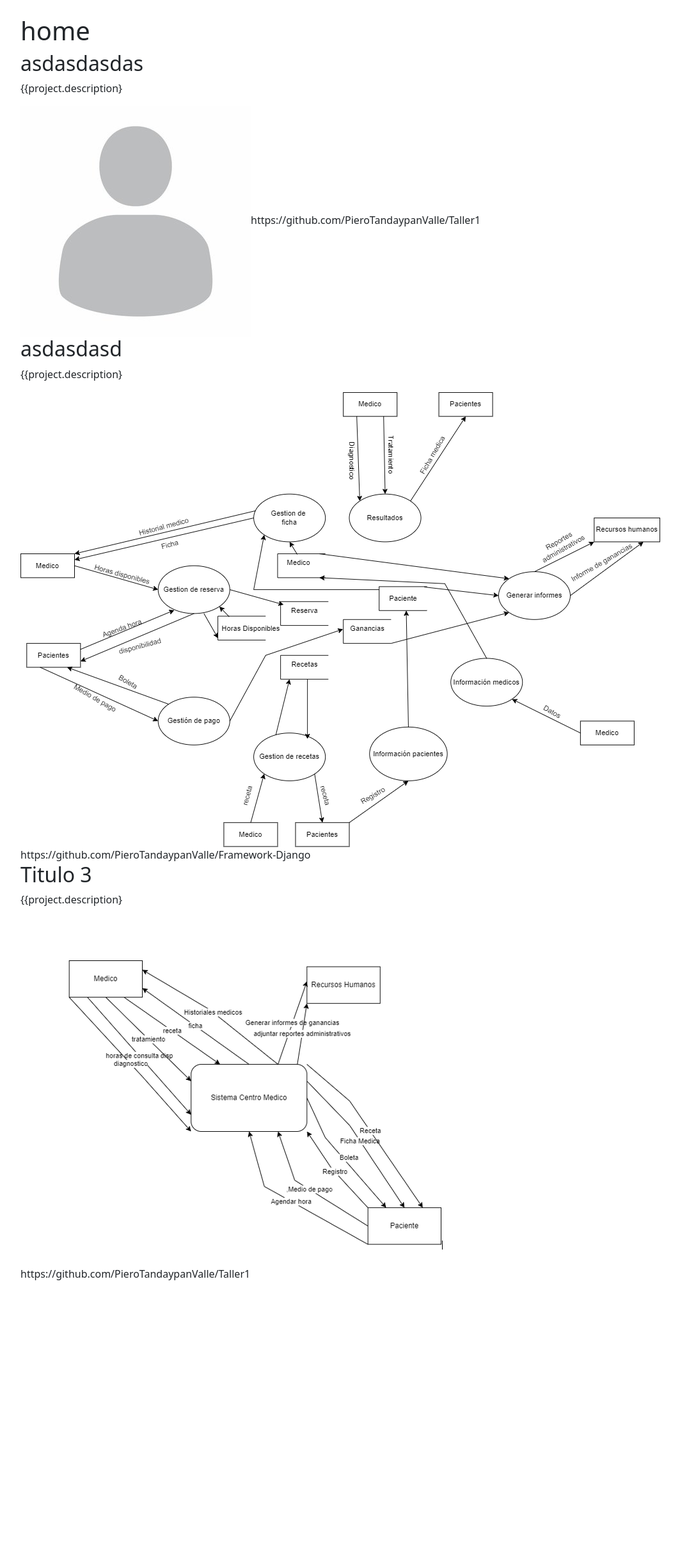
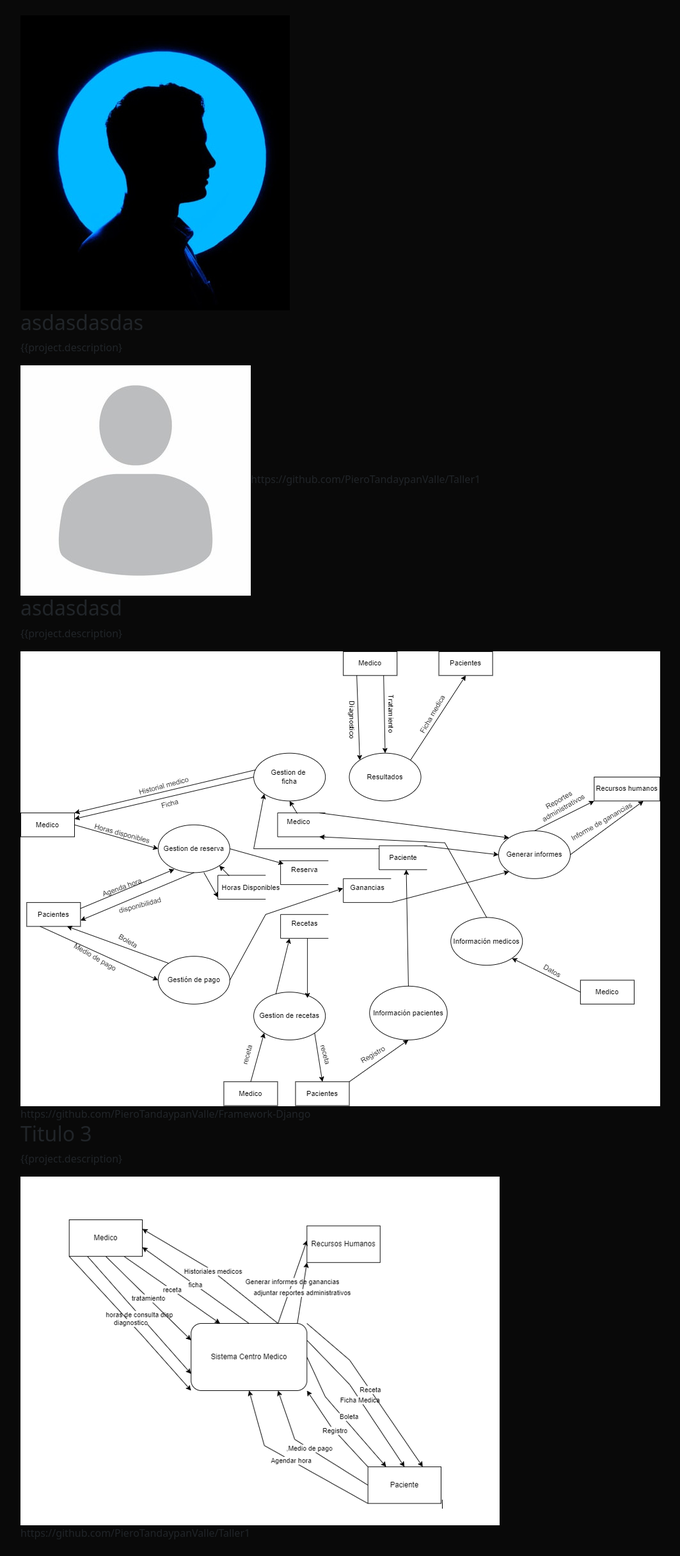
Before and after one commit to PieroTandaypanValle/Framework-Django, a Django app: page / in a window 1280 px wide. Shown: the part 56-2488 px from the top of the page at 64% size, without its empty margins (62-1125 px from the left). Before the commit the page ends 2057 px from the top, so only its background shows below. Run offline with Django 4.2, Linux system fonts and the light colour scheme; data comes from the database, SQL or seed files in the repository.

Commit message:
agregando carpeta portfolio/static agregando img

```diff
--- /dev/null
+++ b/Portafolio1/portfolio/static/main.css
@@ -0,0 +1,3 @@
+body {
+    background: #090909;
+}
--- a/Portafolio1/portfolio/templates/home.html
+++ b/Portafolio1/portfolio/templates/home.html
@@ -2,7 +2,10 @@
 
 {% block content %}
 
-<h1>home</h1>
+{% load static %}
+
+<img src="{% static 'portfolio/profile.jpeg' %}" alt="">
+
 
 {% for project in projects %}
 
--- a/Portafolio1/portfolio/templates/layout.html
+++ b/Portafolio1/portfolio/templates/layout.html
@@ -1,3 +1,5 @@
+{% load static %}
+
 <!DOCTYPE html>
 <html lang="en">
 <head>
@@ -6,6 +8,7 @@
     <meta name="viewport" content="width=device-width, initial-scale=1.0">
     <title>Django Portfolio</title>
     <link href="https://cdn.jsdelivr.net/npm/bootstrap@5.3.0-alpha1/dist/css/bootstrap.min.css" rel="stylesheet" integrity="sha384-GLhlTQ8iRABdZLl6O3oVMWSktQOp6b7In1Zl3/Jr59b6EGGoI1aFkw7cmDA6j6gD" crossorigin="anonymous">
+    <link rel="stylesheet" href="{% static 'main.css' %}">
 </head>
 <body>
 
```
Also changed, not shown: Portafolio1/portfolio/static/portfolio/profile.jpeg (added), 1 other file.
